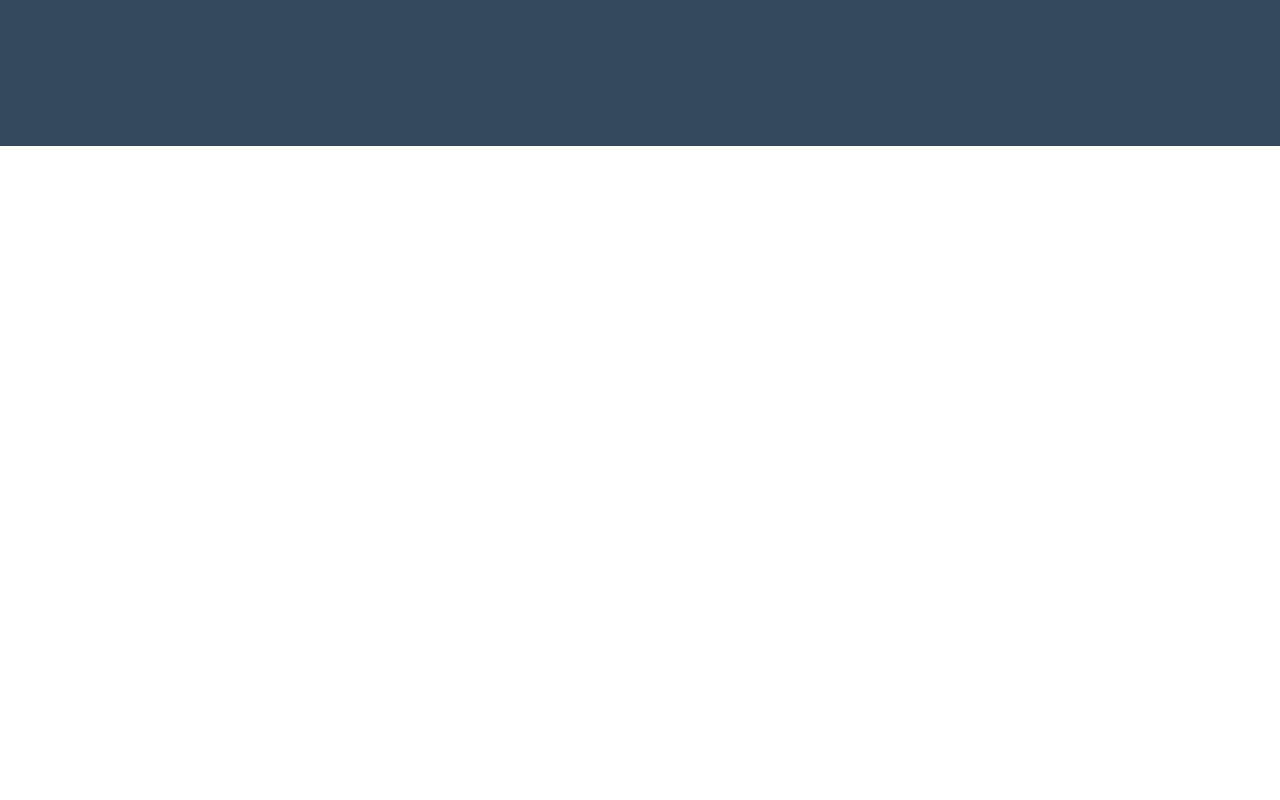
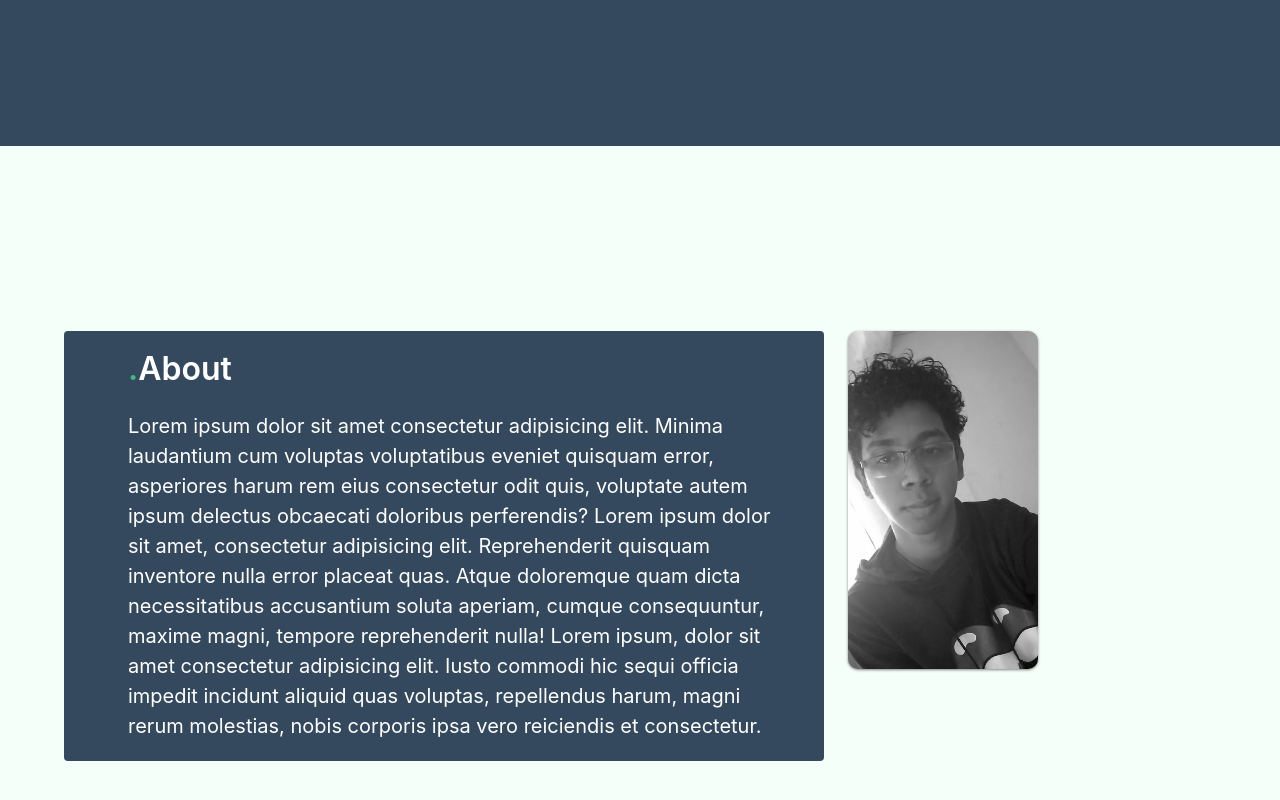
Before and after one commit to nicolas-camacho/myPortfolio, a Vue app: page / in a window 1280 px wide. Shown: the part 654-1454 px from the top of the page. Before the commit the page ends 800 px from the top, so only its background shows below. Built offline with nearby package versions, Linux system fonts and the light colour scheme.

Commit message:
About section ready with effects

```diff
--- a/src/App.vue
+++ b/src/App.vue
@@ -1,16 +1,19 @@
 <template>
   <div id="app">
     <name/>
+    <about/>
   </div>
 </template>
 
 <script>
 import name from './components/Name.vue'
+import about from './components/About.vue'
 
 export default {
   name: 'app',
   components: {
-    name
+    name,
+    about
   }
 }
 </script>
--- /dev/null
+++ b/src/components/About.vue
@@ -0,0 +1,77 @@
+<template>
+	<section class="hero is-fullheight aboutSection">
+		<div class="hero-body">
+			<div class="container">
+			<div class="columns">
+				<div class="column is-two-thirds">
+					<article class="media notification notiVue">
+							<figure class="media-left">
+								<span class="icon">
+									<i class="fab fa-2x fa-css3-alt">
+									</i>
+								</span>
+							</figure>
+							<div class="media-content">
+								<div class="content">
+									<h1 class="title is-size-3 has-text-white">
+										<span class="colorVue">.</span>About
+									</h1>
+									<p class="is-size-5 has-text-white">
+										Lorem ipsum dolor sit amet consectetur adipisicing elit. Minima laudantium cum voluptas voluptatibus eveniet quisquam error, asperiores harum rem eius consectetur odit quis, voluptate autem ipsum delectus obcaecati doloribus perferendis?
+										Lorem ipsum dolor sit amet, consectetur adipisicing elit. Reprehenderit quisquam inventore nulla error placeat quas. Atque doloremque quam dicta necessitatibus accusantium soluta aperiam, cumque consequuntur, maxime magni, tempore reprehenderit nulla!
+										Lorem ipsum, dolor sit amet consectetur adipisicing elit. Iusto commodi hic sequi officia impedit incidunt aliquid quas voluptas, repellendus harum, magni rerum molestias, nobis corporis ipsa vero reiciendis et consectetur.
+									</p>
+								</div>
+							</div>
+					</article>
+				</div>
+				<div class="column">
+					<img src="./../assets/imagen-perfil.jpg" class="card">
+				</div>
+			</div>
+		</div>
+		</div>
+	</section>
+</template>
+
+<script>
+export default {
+
+}
+</script>
+
+<style scoped>
+	.aboutSection{
+		background-color: mintcream;
+	}
+
+	.card {
+		width: 190px;
+		border-radius: 10px;
+		box-shadow: 0px 0px 0px grey;
+		transition: box-shadow .6s ease-out;
+		transition: width .3s ease-out;
+		box-shadow: .0px .9px 3px grey;
+	}
+
+	.card:hover {
+		box-shadow: 1px 8px 20px grey;
+		width: 230px;
+		transition: box-shadow .6s ease-in;
+		transition: width .3s ease-in;
+	}
+
+	.notiVue {
+		background-color: #34495E;
+	}
+
+	.colorVue {
+		color: #41B883;
+	}
+
+	.center {
+		display: flex;
+		justify-content: center;
+		align-items: center;
+	}
+</style>
--- a/src/components/Name.vue
+++ b/src/components/Name.vue
@@ -37,12 +37,6 @@ export default {
 		50% { border-color: white; }
 	}
 
-	.center {
-		display: flex;
-		justify-content: center;
-		align-items: center;
-	}
-
 	.nameSection {
 		background-color: #34495E;
 	}
```
Also changed, not shown: src/components/Works.vue (added, +13 -0 lines), src/assets/imagen-perfil.jpg (added).
